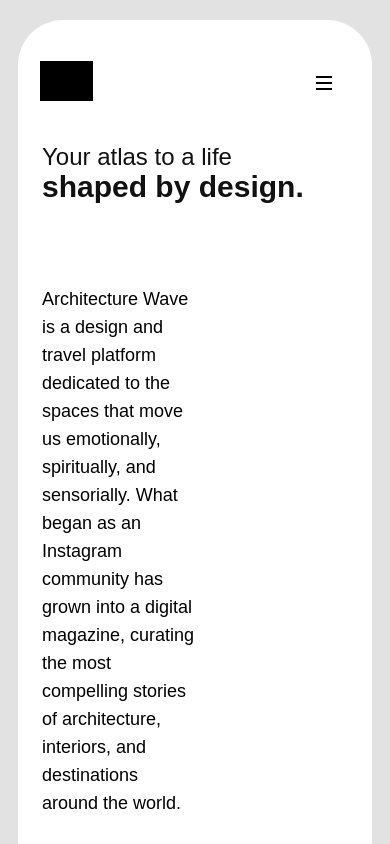
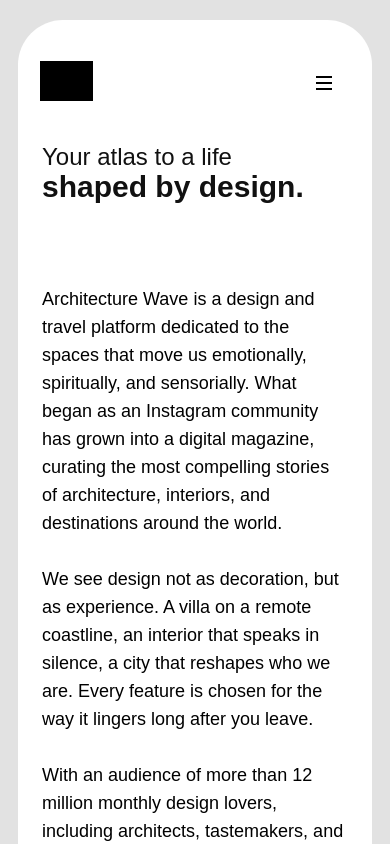
Before and after one commit to Rexhakm/architecture-wave-front, a Next.js app: page /about-us in a window 390 px wide. Shown: the top 844 px of the page. Built offline with nearby package versions, Linux system fonts and the light colour scheme; no server answers; grey boxes are pictures that could not be loaded; a web font is replaced by a local one.

Commit message:
about us responsive

```diff
--- a/src/app/about-us/page.tsx
+++ b/src/app/about-us/page.tsx
@@ -62,14 +62,13 @@
             fontFamily: 'var(--font-mazzard-soft)',
           }}>shaped by design.</span></h1>
 
-          <p className="text-sm sm:text-base mb-4 sm:mb-6" style={{
+          <p className="text-sm sm:text-base mb-4 sm:mb-6 max-w-full sm:max-w-[50%]" style={{
             fontFamily: 'var(--font-mazzard-soft)',
             fontWeight: 400,
             lineHeight: '28px',
             letterSpacing: '0%',
             color: '#000',
             whiteSpace: 'pre-line',
-            maxWidth: '50%',
             fontSize: '18px',
             marginTop: '80px',
           }}>
```
